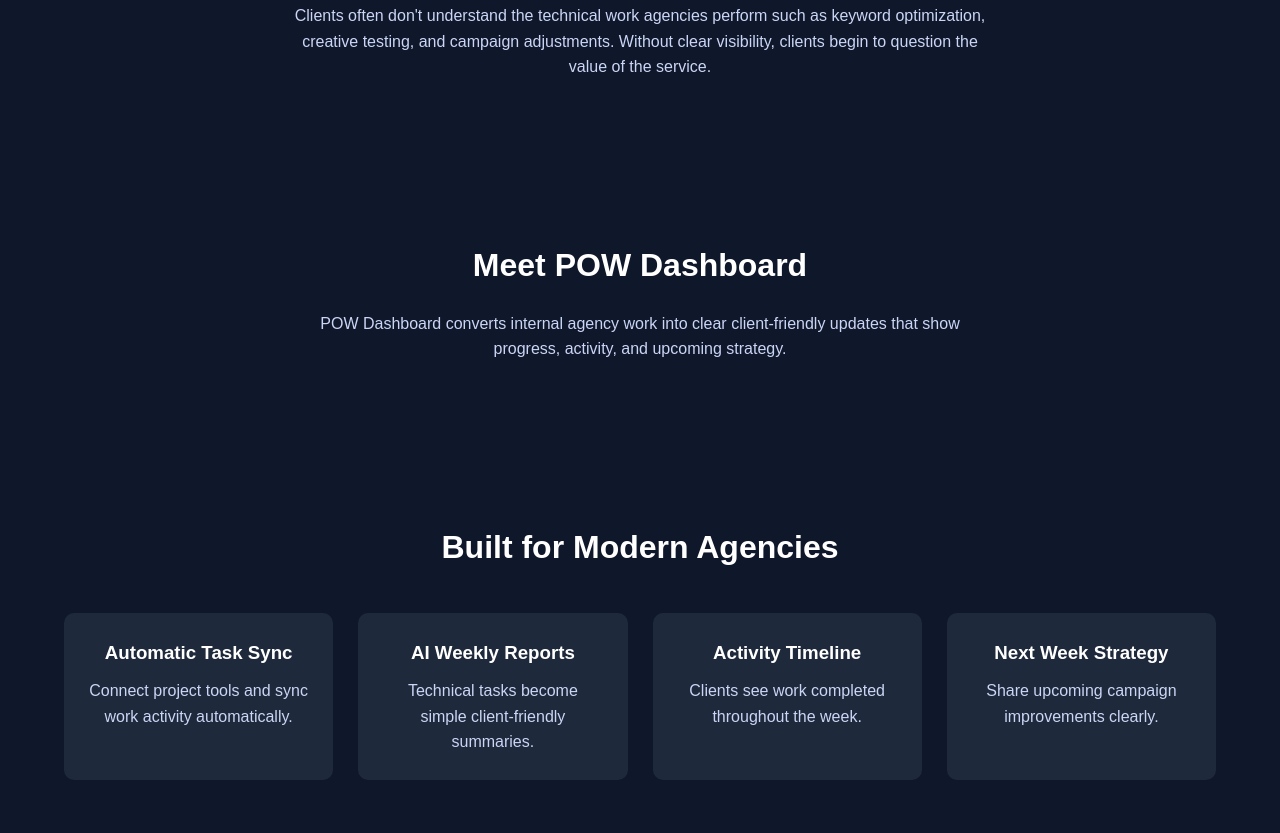
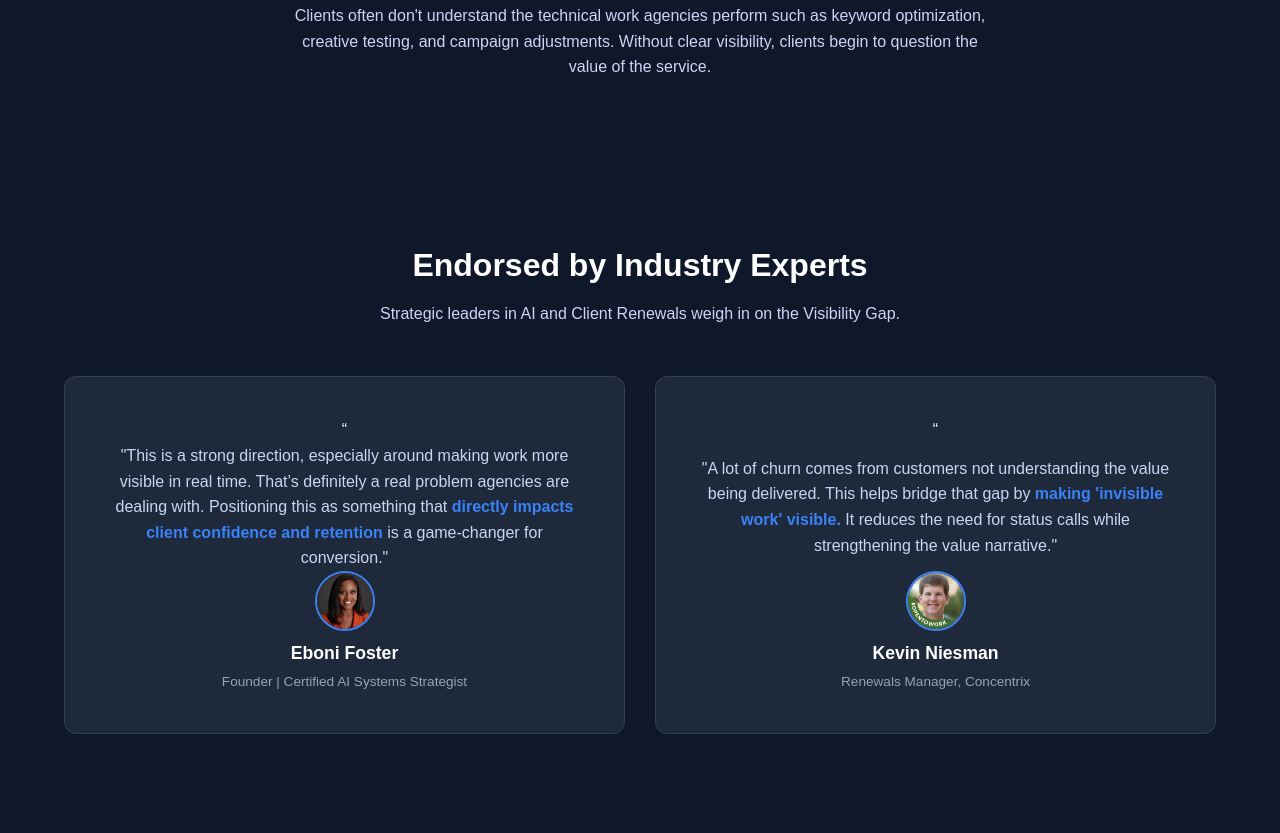
Before and after one commit to codebygs-sass/pow-dash, a plain HTML site: page index.html in a window 1280 px wide. Shown: the part 1427-2260 px from the top of the page. Drawn offline with Linux system fonts and the light colour scheme.

Commit message:
Add Testimonials

```diff
--- a/index.html
+++ b/index.html
@@ -296,16 +296,58 @@
       </div>
     </section>
 
-    <!-- SOLUTION -->
+    <section class="section" id="testimonials" style="background: #0f172a">
+      <div class="container">
+        <h2 style="margin-bottom: 10px">Endorsed by Industry Experts</h2>
+        <p style="margin-bottom: 50px">
+          Strategic leaders in AI and Client Renewals weigh in on the Visibility
+          Gap.
+        </p>
 
-    <section class="section">
-      <div class="container">
-        <h2>Meet POW Dashboard</h2>
+        <div class="testimonials-grid">
+          <div class="testimonial-card">
+            <div class="quote-icon">“</div>
+            <p>
+              "This is a strong direction, especially around making work more
+              visible in real time. That’s definitely a real problem agencies
+              are dealing with. Positioning this as something that
+              <strong>directly impacts client confidence and retention</strong>
+              is a game-changer for conversion."
+            </p>
+            <div class="user-profile">
+              <img
+                src="./images/eboni.jpg"
+                alt="Eboni Foster"
+                class="user-avatar"
+              />
+              <div class="user-info">
+                <h4>Eboni Foster</h4>
+                <span>Founder | Certified AI Systems Strategist</span>
+              </div>
+            </div>
+          </div>
 
-        <p>
-          POW Dashboard converts internal agency work into clear client-friendly
-          updates that show progress, activity, and upcoming strategy.
-        </p>
+          <div class="testimonial-card">
+            <div class="quote-icon">“</div>
+            <p>
+              "A lot of churn comes from customers not understanding the value
+              being delivered. This helps bridge that gap by
+              <strong>making 'invisible work' visible.</strong> It reduces the
+              need for status calls while strengthening the value narrative."
+            </p>
+            <div class="user-profile">
+              <img
+                src="./images/kim.jpg"
+                alt="Kevin Niesman"
+                class="user-avatar"
+              />
+              <div class="user-info">
+                <h4>Kevin Niesman</h4>
+                <span>Renewals Manager, Concentrix</span>
+              </div>
+            </div>
+          </div>
+        </div>
       </div>
     </section>
 
@@ -460,6 +502,53 @@
             .total-saved-display {
               font-size: 48px;
             }
+          }
+          .testimonials-grid {
+            display: grid;
+            grid-template-columns: repeat(auto-fit, minmax(350px, 1fr));
+            gap: 30px;
+            justify-content: center;
+          }
+
+          .testimonial-card {
+            background: #1e293b;
+            padding: 40px;
+            border-radius: 12px;
+            border: 1px solid #334155;
+            display: flex;
+            flex-direction: column;
+            justify-content: space-between;
+            transition: 0.3s ease;
+          }
+
+          .testimonial-card:hover {
+            border-color: #3b82f6;
+            transform: translateY(-5px);
+          }
+
+          .user-avatar {
+            width: 60px;
+            height: 60px;
+            border-radius: 50%;
+            border: 2px solid #3b82f6;
+            object-fit: cover;
+          }
+
+          .user-info h4 {
+            color: white;
+            margin: 0;
+            font-size: 1.1rem;
+          }
+
+          .user-info span {
+            color: #94a3b8;
+            font-size: 0.85rem;
+            display: block;
+            margin-top: 4px;
+          }
+
+          .testimonial-card p strong {
+            color: #3b82f6;
           }
         </style>
 
```
Also changed, not shown: images/eboni.jpg (added), images/kim.jpg (added).
